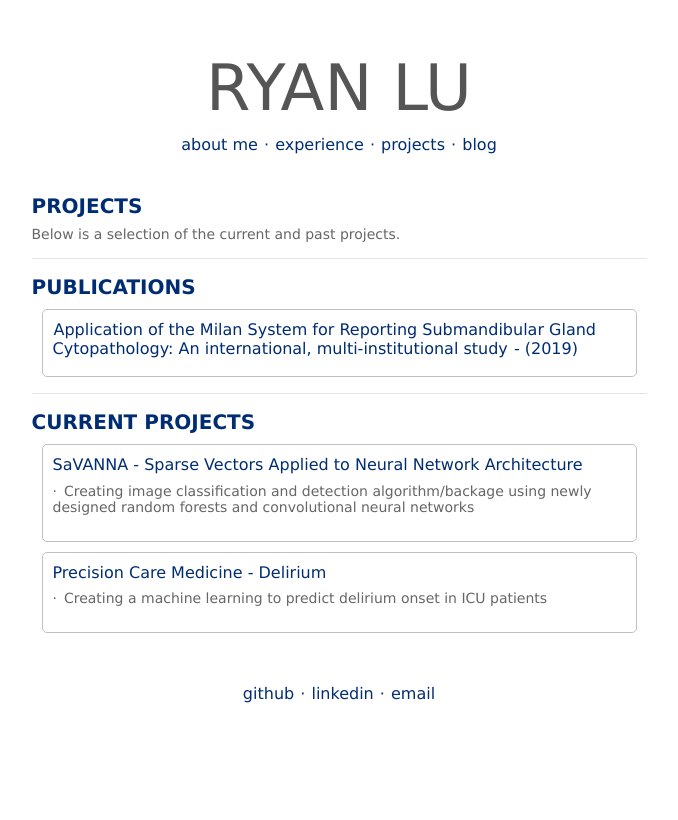
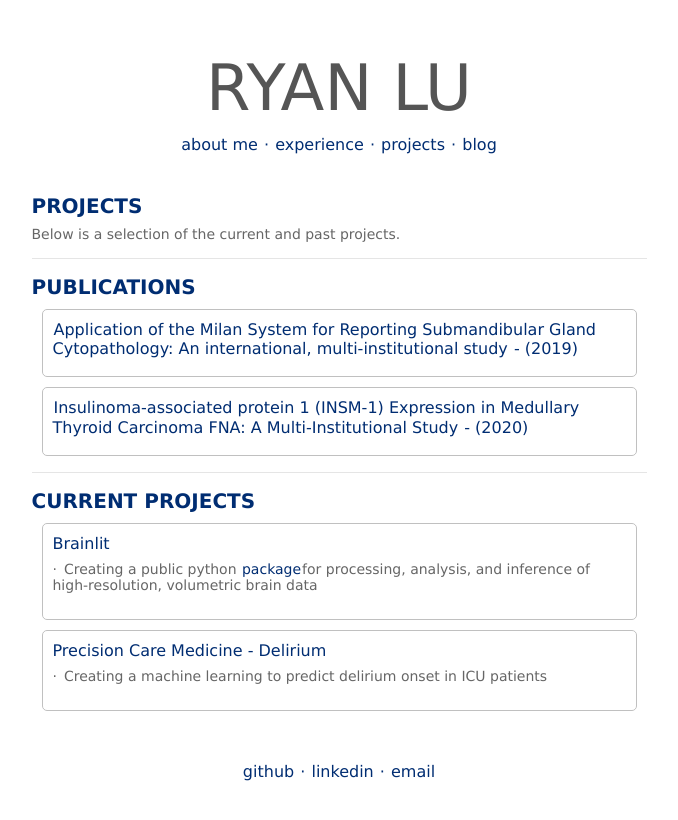
Before and after one commit to ryanlu41/ryanlu41.github.io, a Jekyll site: the page built from projects/index.html, in a window 1280 px wide. Shown: the top 820 px of the page, without its empty margins (301-979 px from the left). Built offline with Jekyll 4.4.1, drawn with Linux system fonts in a browser that asks for light colours.

Commit message:
experience updates

```diff
--- a/projects/index.html
+++ b/projects/index.html
@@ -20,14 +20,17 @@ title: Ryan Lu - Projects
 		<div class="project-item">
 			<h4><a href="https://onlinelibrary.wiley.com/doi/abs/10.1002/cncy.22135">Application of the Milan System for Reporting Submandibular Gland Cytopathology: An international, multi‐institutional study</a> - (2019)</h4>
 		</div>
+		<div class="project-item">
+			<h4><a href="https://www.sciencedirect.com/science/article/pii/S2213294520300326">Insulinoma-associated protein 1 (INSM-1) Expression in Medullary Thyroid Carcinoma FNA: A Multi-Institutional Study</a> - (2020)</h4>
+		</div>
 		<hr>
 
 
 		<h3>CURRENT PROJECTS</h3>
 		<div class="project-item">
-			<h4>SaVANNA - Sparse Vectors Applied to Neural Network Architecture</h4>
+			<h4>Brainlit</h4>
 			<ul>
-				<li>Creating image classification and detection algorithm/backage using newly designed random forests and convolutional neural networks</li>
+				<li>Creating a public python <a href="https://github.com/neurodata/brainlit">package</a>for processing, analysis, and inference of high-resolution, volumetric brain data</li>
 			</ul>
 		</div>
 		<div class="project-item">
```
Also changed, not shown: 1 other file.
